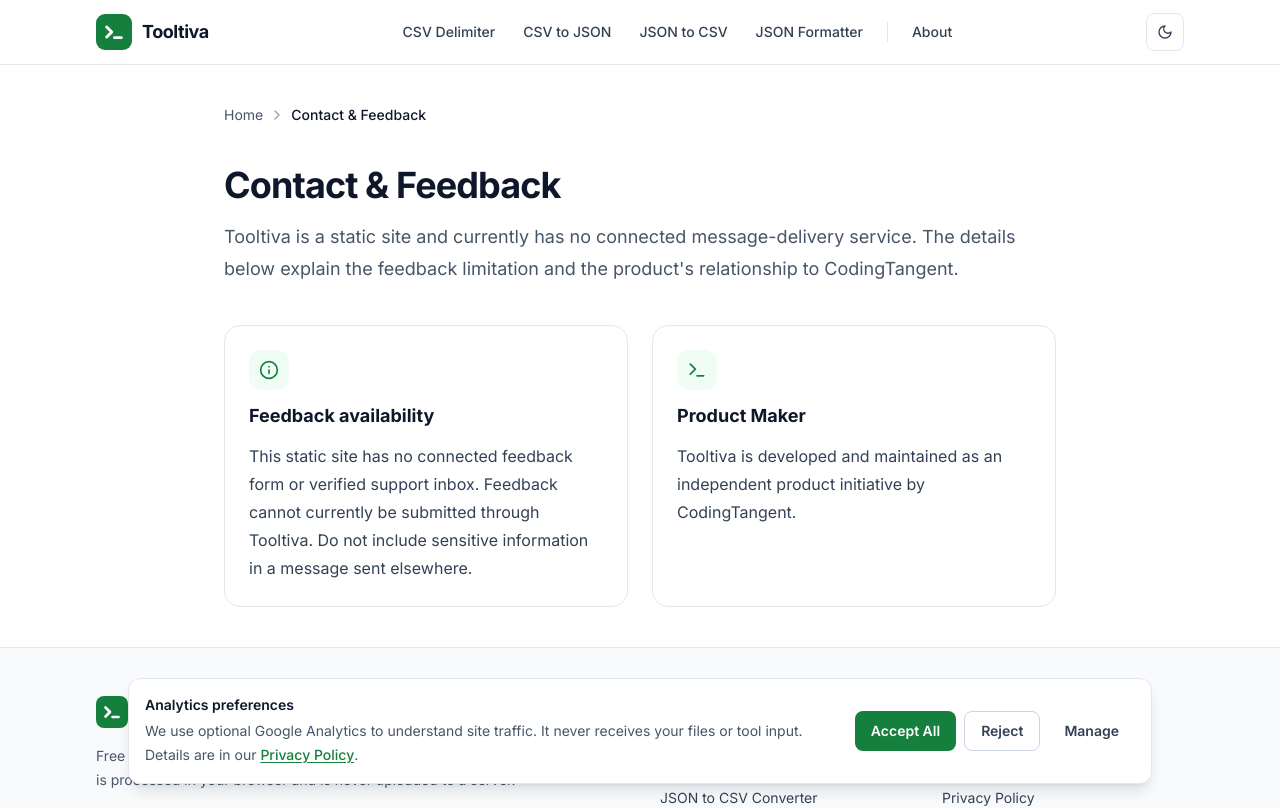
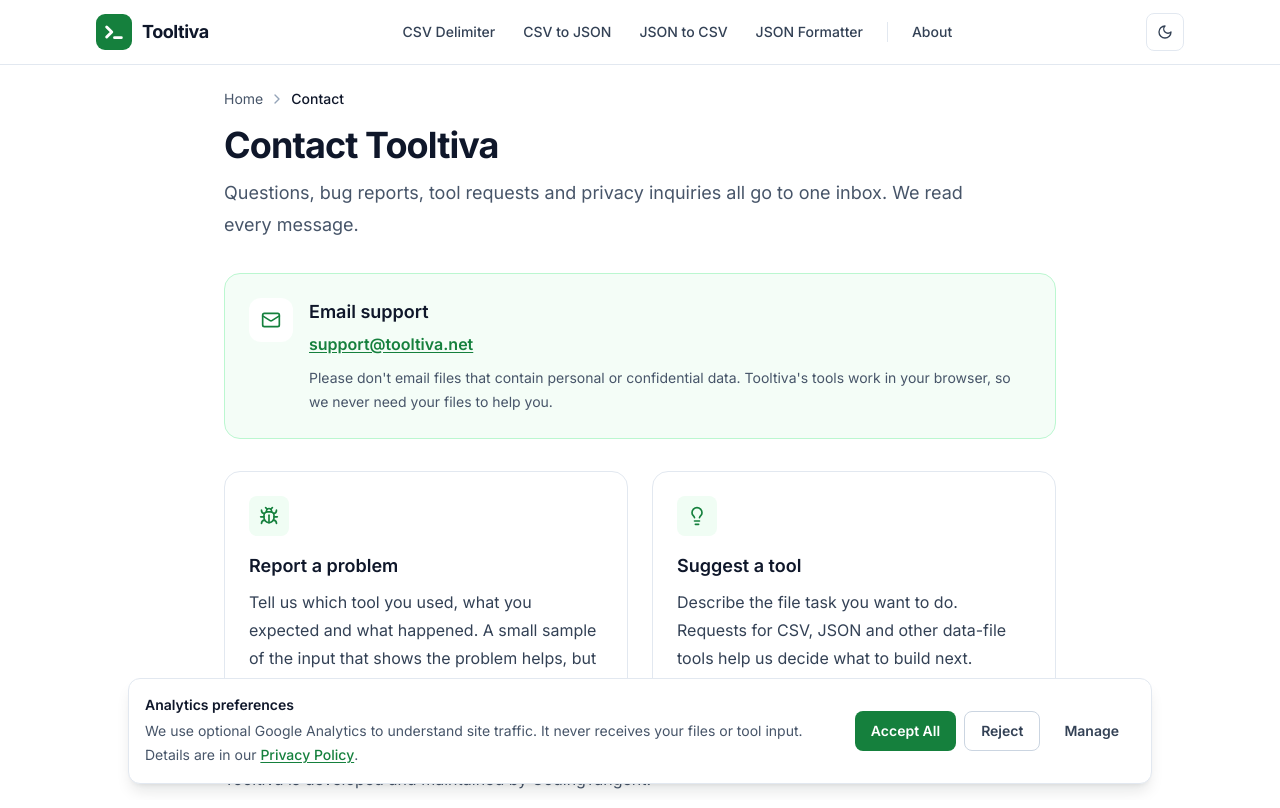
Before and after one commit to zerodaytechnology508/tooltiva, a Next.js app: page /contact in a window 1280 px wide. Shown: the top 808 px of the page. Built offline with nearby package versions, Linux system fonts and the light colour scheme.

Commit message:
Add support@tooltiva.net contact details

```diff
--- a/src/app/contact/page.tsx
+++ b/src/app/contact/page.tsx
@@ -1,53 +1,76 @@
 import React from "react";
+import { Mail, Bug, Lightbulb } from "lucide-react";
 import { buildPageMetadata } from "@/lib/metadata";
+import { SITE } from "@/lib/site";
 import { Breadcrumbs } from "@/components/Breadcrumbs";
-import { Info, Terminal } from "lucide-react";
 
 export const metadata = buildPageMetadata({
-  title: "Contact & Feedback",
-  description: "Contact information and feedback details for Tooltiva. The static site currently has no connected submission form or verified support inbox.",
+  title: "Contact Tooltiva",
+  description: `Contact Tooltiva support at ${SITE.supportEmail} for questions, bug reports, tool requests and privacy inquiries.`,
   path: "/contact/",
 });
 
+const TOPICS = [
+  {
+    icon: Bug,
+    title: "Report a problem",
+    text: "Tell us which tool you used, what you expected and what happened. A small sample of the input that shows the problem helps, but remove any personal or confidential data first.",
+  },
+  {
+    icon: Lightbulb,
+    title: "Suggest a tool",
+    text: "Describe the file task you want to do. Requests for CSV, JSON and other data-file tools help us decide what to build next.",
+  },
+];
+
 export default function ContactPage() {
   return (
-    <div className="max-w-4xl mx-auto px-4 sm:px-6 lg:px-8 py-10 space-y-10">
-      <Breadcrumbs items={[{ name: "Contact & Feedback" }]} />
+    <div className="mx-auto w-full max-w-4xl px-4 pb-16 pt-6 sm:px-6 lg:px-8">
+      <Breadcrumbs items={[{ name: "Contact" }]} />
 
-      <div className="space-y-4">
-        <h1 className="text-3xl sm:text-4xl font-bold tracking-tight text-slate-900 dark:text-white">
-          Contact & Feedback
-        </h1>
-        <p className="text-lg leading-8 text-slate-600 dark:text-slate-400">
-          Tooltiva is a static site and currently has no connected message-delivery service. The details below explain the feedback limitation and the product&apos;s relationship to CodingTangent.
-        </p>
+      <h1 className="mt-4 text-3xl font-bold tracking-tight text-slate-900 sm:text-4xl dark:text-white">Contact Tooltiva</h1>
+      <p className="mt-3 max-w-3xl text-lg leading-8 text-slate-600 dark:text-slate-400">
+        Questions, bug reports, tool requests and privacy inquiries all go to one inbox. We read every message.
+      </p>
+
+      <div className="mt-8 rounded-2xl border border-brand-200 bg-brand-50/70 p-6 dark:border-brand-900 dark:bg-brand-950/40">
+        <div className="flex items-start gap-4">
+          <span className="flex h-11 w-11 shrink-0 items-center justify-center rounded-xl bg-white text-brand-700 dark:bg-slate-900 dark:text-brand-300">
+            <Mail aria-hidden="true" className="h-5 w-5" />
+          </span>
+          <div>
+            <h2 className="text-lg font-semibold text-slate-900 dark:text-white">Email support</h2>
+            <p className="mt-1 text-base leading-7 text-slate-700 dark:text-slate-300">
+              <a
+                href={`mailto:${SITE.supportEmail}`}
+                className="font-semibold text-brand-700 underline underline-offset-2 hover:text-brand-800 dark:text-brand-400 dark:hover:text-brand-300"
+              >
+                {SITE.supportEmail}
+              </a>
+            </p>
+            <p className="mt-2 text-sm leading-6 text-slate-600 dark:text-slate-400">
+              Please don&apos;t email files that contain personal or confidential data. Tooltiva&apos;s tools work in
+              your browser, so we never need your files to help you.
+            </p>
+          </div>
+        </div>
       </div>
 
-      <div className="grid grid-cols-1 sm:grid-cols-2 gap-6">
-        <div className="p-6 rounded-2xl border border-slate-200 dark:border-slate-800 bg-white dark:bg-slate-900/60 space-y-3">
-          <div className="w-10 h-10 rounded-xl bg-brand-50 dark:bg-brand-950/60 text-brand-700 dark:text-brand-400 flex items-center justify-center">
-            <Info className="w-5 h-5" />
-          </div>
-          <h2 className="text-lg font-bold text-slate-900 dark:text-white">
-            Feedback availability
-          </h2>
-          <p className="text-base leading-7 text-slate-700 dark:text-slate-300">
-            This static site has no connected feedback form or verified support inbox. Feedback cannot currently be submitted through Tooltiva. Do not include sensitive information in a message sent elsewhere.
-          </p>
-        </div>
+      <div className="mt-8 grid grid-cols-1 gap-6 sm:grid-cols-2">
+        {TOPICS.map(({ icon: Icon, title, text }) => (
+          <section key={title} className="rounded-2xl border border-slate-200 bg-white p-6 dark:border-slate-800 dark:bg-slate-900">
+            <span className="flex h-10 w-10 items-center justify-center rounded-lg bg-brand-50 text-brand-700 dark:bg-brand-950 dark:text-brand-300">
+              <Icon aria-hidden="true" className="h-5 w-5" />
+            </span>
+            <h2 className="mt-4 text-lg font-semibold text-slate-900 dark:text-white">{title}</h2>
+            <p className="mt-2 text-base leading-7 text-slate-700 dark:text-slate-300">{text}</p>
+          </section>
+        ))}
+      </div>
 
-        <div className="p-6 rounded-2xl border border-slate-200 dark:border-slate-800 bg-white dark:bg-slate-900/60 space-y-3">
-          <div className="w-10 h-10 rounded-xl bg-brand-50 dark:bg-brand-950/60 text-brand-700 dark:text-brand-300 flex items-center justify-center">
-            <Terminal className="w-5 h-5" />
-          </div>
-          <h2 className="text-lg font-bold text-slate-900 dark:text-white">
-            Product Maker
-          </h2>
-          <p className="text-base leading-7 text-slate-700 dark:text-slate-300">
-            Tooltiva is developed and maintained as an independent product initiative by CodingTangent.
-          </p>
-        </div>
-      </div>
+      <p className="mt-10 max-w-3xl text-base leading-7 text-slate-600 dark:text-slate-400">
+        Tooltiva is developed and maintained by {SITE.publisher}.
+      </p>
     </div>
   );
 }
--- a/src/app/privacy/page.tsx
+++ b/src/app/privacy/page.tsx
@@ -29,7 +29,7 @@
         </p>
       </div>
 
-      <div className="prose dark:prose-invert max-w-none space-y-8 text-base leading-7 text-slate-700 dark:text-slate-300">
+      <div className="content-prose space-y-8">
         <section className="space-y-3">
           <h2 className="text-lg font-bold text-slate-900 dark:text-white">
             1. Our Commitment: Local Tool Processing
@@ -236,12 +236,10 @@
           </h2>
 
           <p>
-            Tooltiva currently does not have a verified privacy contact
-            address or a working message-submission channel. We recommend
-            avoiding the submission of personal or sensitive information
-            through unverified contact channels. A verified contact method
-            should be published so visitors can raise privacy questions or
-            requests.
+            For privacy questions or requests, email{" "}
+            <a href="mailto:support@tooltiva.net">support@tooltiva.net</a>.
+            Please don&apos;t send files that contain personal or confidential
+            data: the tools run in your browser, so we never need your files.
           </p>
         </section>
 
--- a/src/app/terms/page.tsx
+++ b/src/app/terms/page.tsx
@@ -22,7 +22,7 @@
         </p>
       </div>
 
-      <div className="prose dark:prose-invert max-w-none space-y-8 text-base leading-7 text-slate-700 dark:text-slate-300">
+      <div className="content-prose space-y-8">
         <section className="space-y-3">
           <h2 className="text-lg font-bold text-slate-900 dark:text-white">
             1. Agreement to Terms
--- a/src/components/Footer.tsx
+++ b/src/components/Footer.tsx
@@ -20,6 +20,12 @@
             <p className="max-w-md text-sm leading-6 text-slate-600 dark:text-slate-400">
               Free tools for CSV and JSON files. Everything you paste or upload is processed in your browser and is
               never uploaded to a server.
+            </p>
+            <p className="text-sm text-slate-600 dark:text-slate-400">
+              Support:{" "}
+              <a href="mailto:support@tooltiva.net" className="font-medium text-brand-700 hover:underline dark:text-brand-400">
+                support@tooltiva.net
+              </a>
             </p>
           </div>
 
--- a/src/lib/site.ts
+++ b/src/lib/site.ts
@@ -6,6 +6,7 @@
   description:
     "Free online tools for CSV and JSON files: change delimiters, convert CSV to JSON and back, and format or fix JSON. Files are processed in your browser and never uploaded.",
   publisher: "CodingTangent",
+  supportEmail: "support@tooltiva.net",
   locale: "en_US",
   /** Google AdSense publisher ID (also in public/ads.txt). */
   adsenseClient: "ca-pub-1938055904818934",
```
